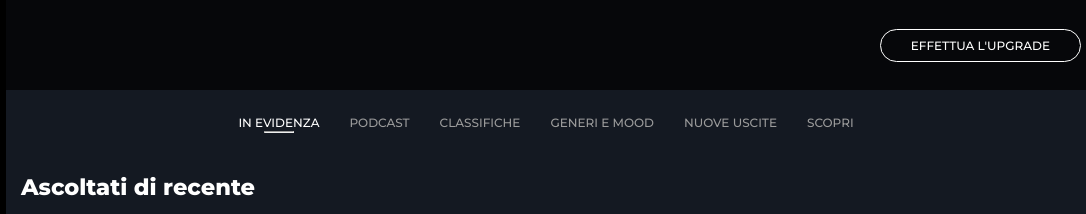
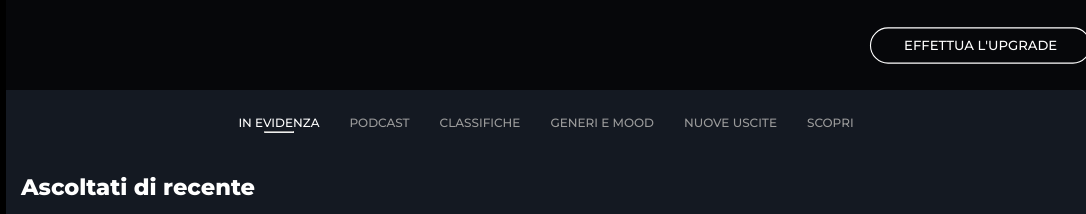
Before and after one commit to cenny1988/html-css-spotifyweb, a plain HTML site: page index.html in a window 1280 px wide. In both pictures the pointer is over the link "EFFETTUA L'UPGRADE". Shown: the top 214 px of the page, 194-1280 px from the left. Drawn offline with Linux system fonts and the light colour scheme.

Commit message:
aggiunta transition al button upgrade

```diff
--- a/css/style.css
+++ b/css/style.css
@@ -167,6 +167,7 @@ body{
     text-decoration: none;
     border-radius: 25px;
     font-size: .8em;
+    transition: all 1s;
 }
 
 
@@ -195,6 +196,10 @@ body{
 }
 
 /* hover/active main wrapper */
+#upgradecall:hover{
+    transform: scale(1.1);
+}
+
 #topnavbar hr{
     width: 30px;
     color: #07fc30;
```
